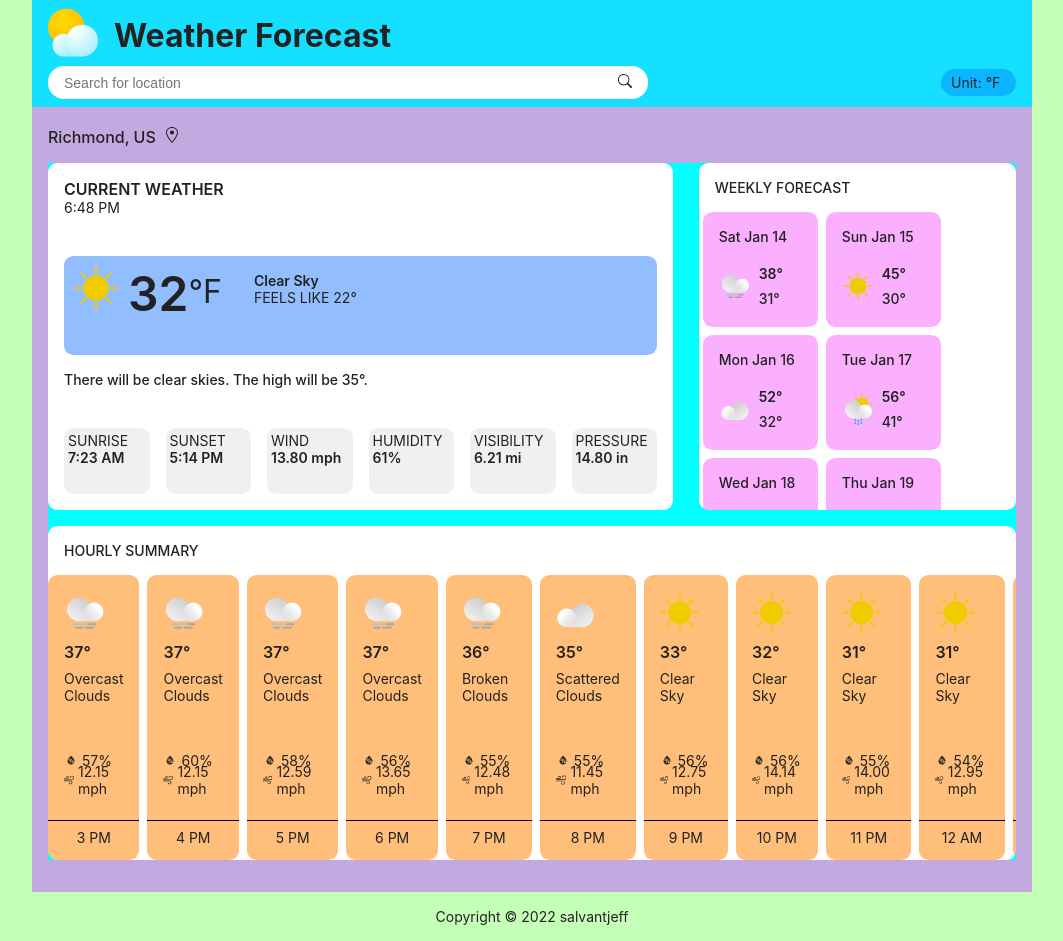
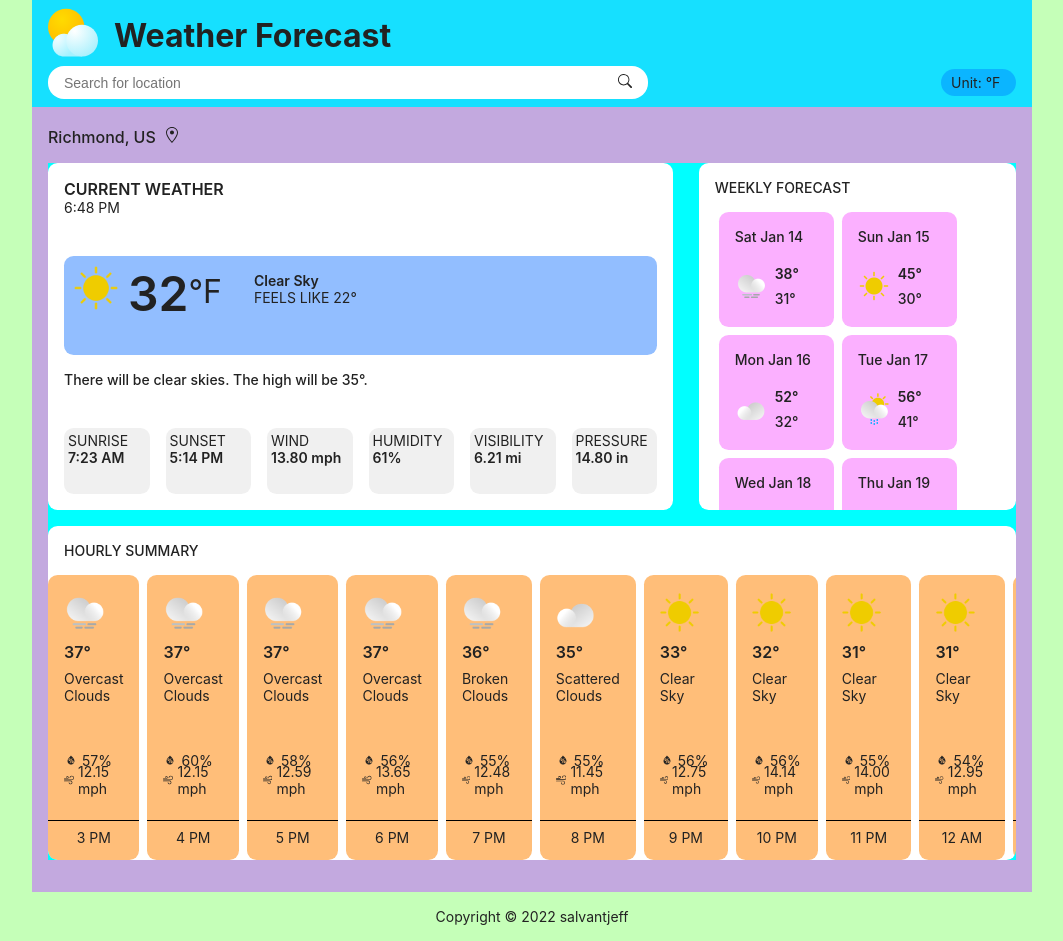
Before and after one commit to salvantjeff/weather-forecast, a React (Create React App) app in the folder weather-forecast-app/: page / in a window 1280 px wide. Shown: the whole page, without its empty margins (108-1171 px from the left). Built offline with nearby package versions, Linux system fonts and the light colour scheme; no server answers.

Commit message:
Add padding to Weekly.js

```diff
--- a/weather-forecast-app/src/components/Main/Weekly/Weekly.css
+++ b/weather-forecast-app/src/components/Main/Weekly/Weekly.css
@@ -6,6 +6,7 @@
     max-width: 625px;
     max-height: 347px;
     min-height: 263px;
+    padding: 0 1rem;
 }
 
 .weekday-extra-info-wrapper {
@@ -15,7 +16,7 @@
 }
 
 .weekly-title {
-    padding: 1rem;
+    padding: 1rem 0;
     font-weight: 500;
     text-transform: uppercase;
 }
```
